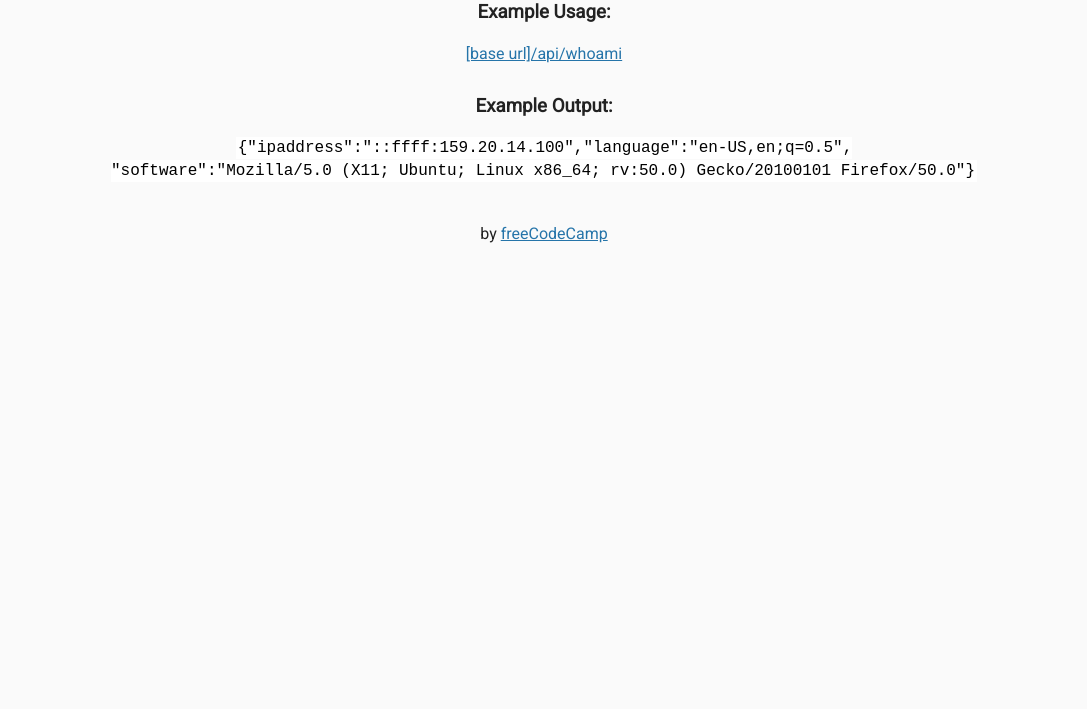
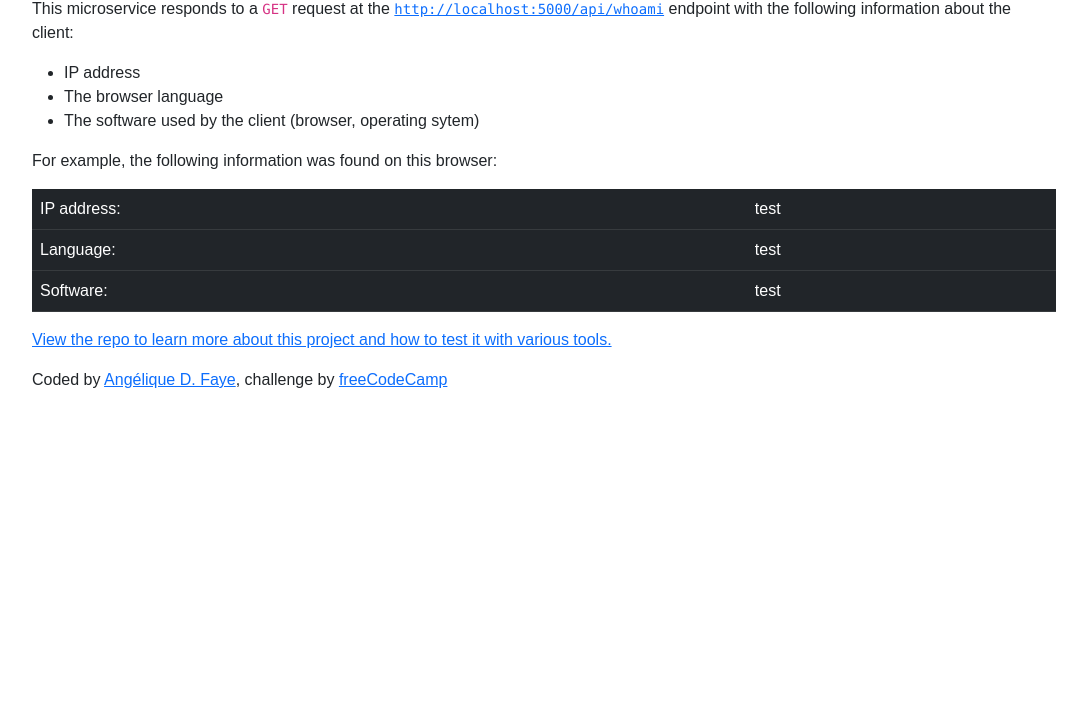
Before and after one commit to AngeliqueDF/request-header-parser-microservice, a website: page views/index.html in a window 1280 px wide. Shown: the part 91-800 px from the top of the page, without its empty margins (96-1183 px from the left). Drawn offline with nearby package versions, Linux system fonts and the light colour scheme; files that its build step writes are made by us from their sources.

Commit message:
Update index.html
Improve homepage
- Add app description
- Add `bootstrap`
- Add `table` to display browser data

```diff
--- a/views/index.html
+++ b/views/index.html
@@ -1,34 +1,66 @@
 <!DOCTYPE html>
+<html lang="en">
+	<head>
+		<meta charset="UTF-8" />
+		<link rel="icon" type="image/svg+xml" href="favicon.svg" />
+		<meta name="viewport" content="width=device-width, initial-scale=1.0" />
+		<title>Request header parser microservice | Angélique D. Faye</title>
 
-<html>
+		<link
+			rel="stylesheet"
+			href="https://cdn.jsdelivr.net/npm/bootstrap@5.2.0-beta1/dist/css/bootstrap.min.css"
+		/>
 
-   <head>
-      <title>Request Header Parser</title>
-      <link rel="shortcut icon" href="https://cdn.hyperdev.com/us-east-1%3A52a203ff-088b-420f-81be-45bf559d01b1%2Ffavicon.ico" type="image/x-icon"/>
-      <link href="https://fonts.googleapis.com/css?family=Roboto" rel="stylesheet" type="text/css">
-      <link href="style.css" rel="stylesheet" type="text/css">
-   </head>
+		<style>
+			body {
+				font-family: sans-serif;
+				width: 80%;
+				margin: 0 auto;
+				padding-block-start: 2rem;
+			}
+		</style>
+	</head>
+	<body>
+		<main>
+			<h1>Request header parser microservice</h1>
 
-   <body>
-      <div class="container">
-        <h2>Request Header Parser Microservice</h2>
+			<article>
+				<p>
+					This microservice responds to a <code>GET</code> request at the
+					<a href="http://localhost:5000/api/whoami"
+						><code>http://localhost:5000/api/whoami</code></a
+					>
+					endpoint with the following information about the client:
+				</p>
+				<ul>
+					<li>IP address</li>
+					<li>The browser language</li>
+					<li>The software used by the client (browser, operating sytem)</li>
+				</ul>
 
-        <h3>Example Usage:</h3>
-        <p>
-          <a href="api/whoami">[base url]/api/whoami</a>
-        </p>
+				<p>For example, the following information was found on this browser:</p>
 
-        <h3>Example Output:</h3>
-        <p>
-          <code>{"ipaddress":"::ffff:159.20.14.100","language":"en-US,en;q=0.5",<br>"software":"Mozilla/5.0 (X11; Ubuntu; Linux x86_64; rv:50.0) Gecko/20100101 Firefox/50.0"}</code>
-        </p>
-      </div>
-      <div class="footer">
-        <p>
-          by <a href="https://www.freecodecamp.org">freeCodeCamp</a>
-        </p>
-      </div>
-   </body>
+        <table class="table table-dark">
+          <tr>
+            <td>IP address:</td>
+            <td id="initial-ip">test</td#></tr>
+          <tr>
+            <td>Language:</td>
+            <td id="initial-language">test</td#></tr>
+          <tr>
+            <td>Software:</td>
+            <td id="initial-software">test</td#></tr>
+        </table>
+			</article>
 
+      <p>
+      <a href="https://github.com/AngeliqueDF/request-header-parser-microservice-challenge">View the repo to learn more about this project and how to test it with various tools.</a>
 
+      </p>
+		</main>
+    <footer>
+<p>Coded by <a href="https://adf.dev">Angélique D. Faye</a>, challenge by <a href="https://www.freecodecamp.org/learn/back-end-development-and-apis/back-end-development-and-apis-projects/request-header-parser-microservice">freeCodeCamp</a></p>
+    </footer>
+		<script type="module" src="./src/js/main.js"></script>
+	</body>
 </html>
```
